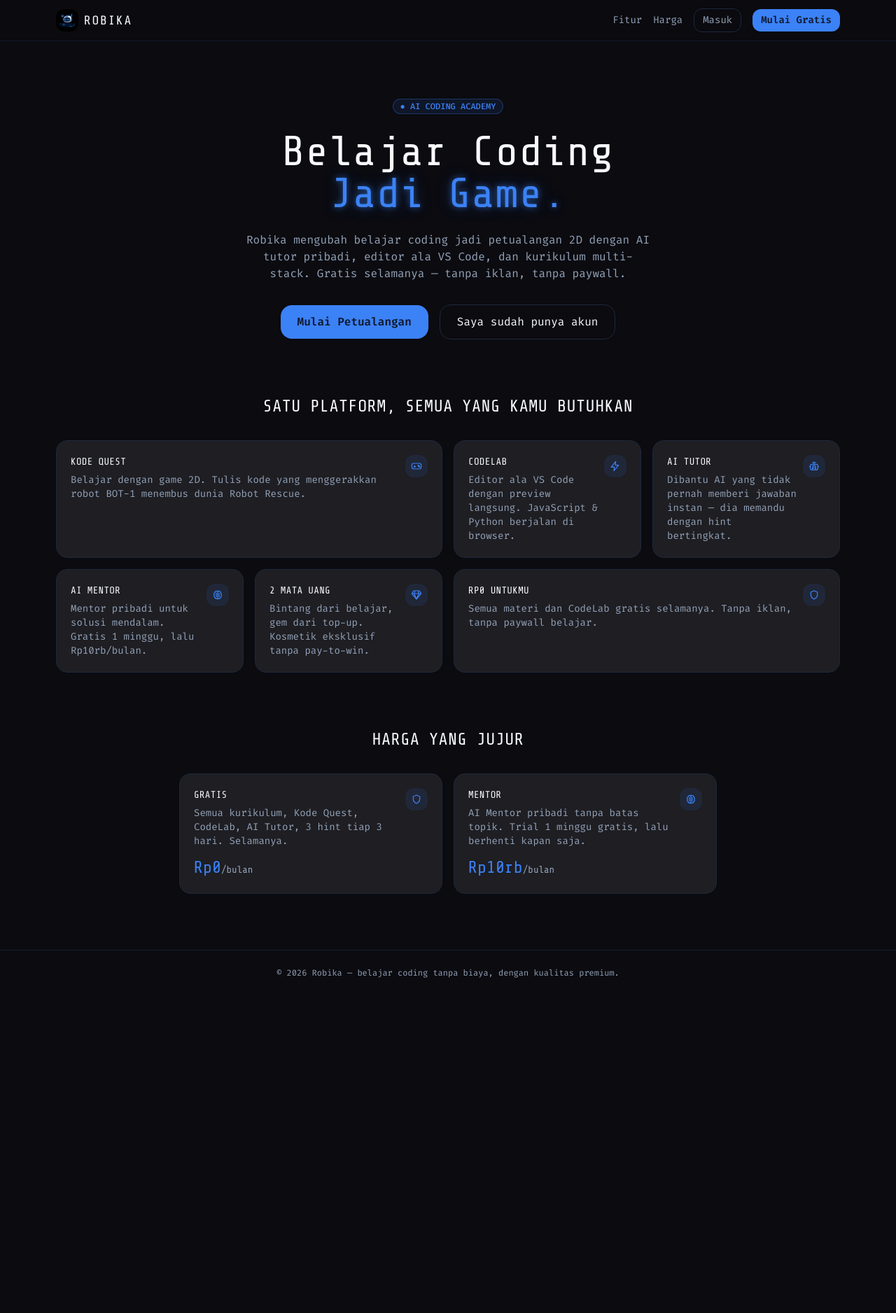
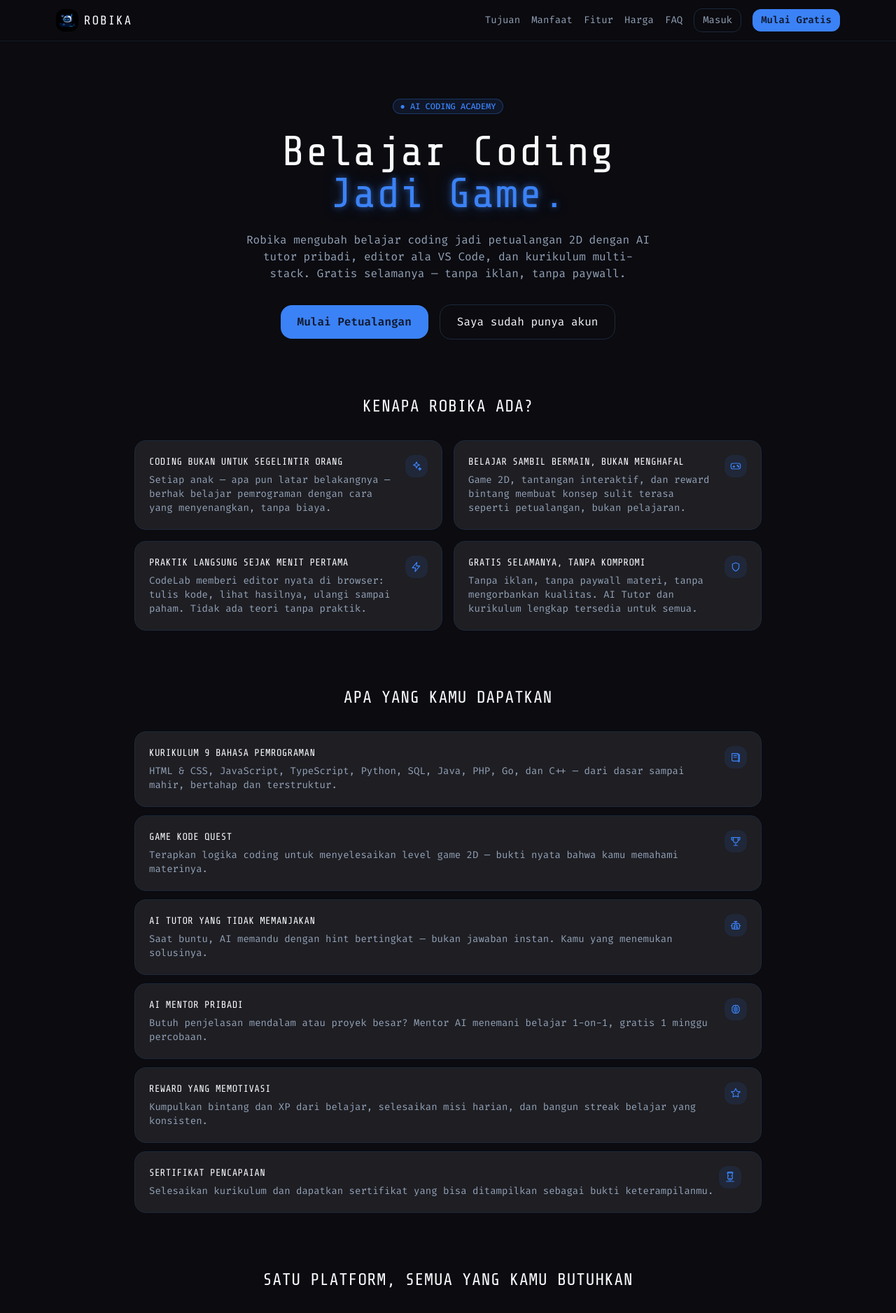
Before and after one commit to rezzanurbaitulloh-gif/robika, a Next.js app: page / in a window 1280 px wide. Shown: the top 1876 px of the page at 70% size. Before the commit the page ends 1422 px from the top, so only its background shows below. Built offline with nearby package versions, Linux system fonts and the light colour scheme.

Commit message:
feat(landing): section tujuan, manfaat, dan FAQ dengan navigasi

```diff
--- a/src/app/page.tsx
+++ b/src/app/page.tsx
@@ -57,11 +57,20 @@ export default function LandingPage() {
             </span>
           </Link>
           <nav className="flex items-center gap-4 text-sm text-muted-foreground">
+            <Link href="/#tujuan" className="hidden hover:text-foreground sm:inline">
+              Tujuan
+            </Link>
+            <Link href="/#manfaat" className="hidden hover:text-foreground sm:inline">
+              Manfaat
+            </Link>
             <Link href="/#fitur" className="hidden hover:text-foreground sm:inline">
               Fitur
             </Link>
             <Link href="/#pricing" className="hidden hover:text-foreground sm:inline">
               Harga
+            </Link>
+            <Link href="/#faq" className="hidden hover:text-foreground sm:inline">
+              FAQ
             </Link>
             <Link
               href="/login"
@@ -105,6 +114,82 @@ export default function LandingPage() {
             >
               Saya sudah punya akun
             </Link>
+          </div>
+        </section>
+
+        <section id="tujuan" className="pb-20">
+          <h2 className="mb-8 text-center font-display text-2xl tracking-wide text-foreground">
+            KENAPA ROBIKA ADA?
+          </h2>
+          <div className="mx-auto grid max-w-4xl gap-4 sm:grid-cols-2">
+            <BentoCard
+              title="Coding bukan untuk segelintir orang"
+              description="Setiap anak — apa pun latar belakangnya — berhak belajar pemrograman dengan cara yang menyenangkan, tanpa biaya."
+              icon={<Icon name="sparkles" size={16} />}
+            />
+            <BentoCard
+              title="Belajar sambil bermain, bukan menghafal"
+              description="Game 2D, tantangan interaktif, dan reward bintang membuat konsep sulit terasa seperti petualangan, bukan pelajaran."
+              icon={<Icon name="gamepad" size={16} />}
+            />
+            <BentoCard
+              title="Praktik langsung sejak menit pertama"
+              description="CodeLab memberi editor nyata di browser: tulis kode, lihat hasilnya, ulangi sampai paham. Tidak ada teori tanpa praktik."
+              icon={<Icon name="bolt" size={16} />}
+            />
+            <BentoCard
+              title="Gratis selamanya, tanpa kompromi"
+              description="Tanpa iklan, tanpa paywall materi, tanpa mengorbankan kualitas. AI Tutor dan kurikulum lengkap tersedia untuk semua."
+              icon={<Icon name="shield" size={16} />}
+            />
+          </div>
+        </section>
+
+        <section id="manfaat" className="pb-20">
+          <h2 className="mb-8 text-center font-display text-2xl tracking-wide text-foreground">
+            APA YANG KAMU DAPATKAN
+          </h2>
+          <div className="mx-auto max-w-4xl space-y-3">
+            {[
+              {
+                icon: <Icon name="book" size={16} />,
+                title: "Kurikulum 9 bahasa pemrograman",
+                desc: "HTML & CSS, JavaScript, TypeScript, Python, SQL, Java, PHP, Go, dan C++ — dari dasar sampai mahir, bertahap dan terstruktur.",
+              },
+              {
+                icon: <Icon name="trophy" size={16} />,
+                title: "Game Kode Quest",
+                desc: "Terapkan logika coding untuk menyelesaikan level game 2D — bukti nyata bahwa kamu memahami materinya.",
+              },
+              {
+                icon: <Icon name="robot" size={16} />,
+                title: "AI Tutor yang tidak memanjakan",
+                desc: "Saat buntu, AI memandu dengan hint bertingkat — bukan jawaban instan. Kamu yang menemukan solusinya.",
+              },
+              {
+                icon: <Icon name="brain" size={16} />,
+                title: "AI Mentor pribadi",
+                desc: "Butuh penjelasan mendalam atau proyek besar? Mentor AI menemani belajar 1-on-1, gratis 1 minggu percobaan.",
+              },
+              {
+                icon: <Icon name="star" size={16} />,
+                title: "Reward yang memotivasi",
+                desc: "Kumpulkan bintang dan XP dari belajar, selesaikan misi harian, dan bangun streak belajar yang konsisten.",
+              },
+              {
+                icon: <Icon name="certificate" size={16} />,
+                title: "Sertifikat pencapaian",
+                desc: "Selesaikan kurikulum dan dapatkan sertifikat yang bisa ditampilkan sebagai bukti keterampilanmu.",
+              },
+            ].map((item) => (
+              <BentoCard
+                key={item.title}
+                title={item.title}
+                description={item.desc}
+                icon={item.icon}
+                className="items-start"
+              />
+            ))}
           </div>
         </section>
 
@@ -152,6 +237,56 @@ export default function LandingPage() {
             />
           </div>
         </section>
+      <section id="faq" className="pb-20">
+          <h2 className="mb-8 text-center font-display text-2xl tracking-wide text-foreground">
+            PERTANYAAN YANG SERING DITANYAKAN
+          </h2>
+          <div className="mx-auto max-w-3xl space-y-3">
+            {[
+              {
+                q: "Benarkah Robika gratis selamanya?",
+                a: "Ya. Semua kurikulum, Kode Quest, CodeLab, dan AI Tutor gratis selamanya tanpa iklan dan tanpa paywall. Satu-satunya fitur berbayar adalah AI Mentor (Rp10rb/bulan) dengan trial gratis 1 minggu — dan kamu bisa berhenti kapan saja.",
+              },
+              {
+                q: "Apakah saya harus bisa coding dulu?",
+                a: "Tidak. Robika dirancang untuk pemula total: setiap bahasa dimulai dari nol dengan materi bertahap, latihan langsung, dan AI Tutor yang memandu tanpa memberi jawaban instan.",
+              },
+              {
+                q: "Untuk usia berapa Robika cocok?",
+                a: "Robika cocok untuk pelajar SMP/SMA ke atas dan siapa pun yang ingin mulai coding. Materi disusun sederhana dan menyenangkan, namun cukup dalam untuk membangun fondasi yang serius.",
+              },
+              {
+                q: "Bahasa pemrograman apa saja yang diajarkan?",
+                a: "Saat ini 9 bahasa: HTML & CSS, JavaScript, TypeScript, Python, SQL, Java, PHP, Go, dan C++. Setiap bahasa punya kurikulum lengkap dengan topik mendalam, contoh kode, dan kuis.",
+              },
+              {
+                q: "Apakah bisa diakses dari HP?",
+                a: "Bisa. Robika adalah aplikasi web yang dioptimalkan untuk layar ponsel dan bisa dipasang sebagai aplikasi (PWA) — jalankan offline untuk materi yang sudah dimuat.",
+              },
+              {
+                q: "Bagaimana cara saya mendapat bantuan saat buntu?",
+                a: "Gunakan AI Tutor yang memberi hint bertingkat, tanyakan ke AI Mentor (setelah aktivasi trial), atau ulangi materi modul — kunci belajar coding adalah mencoba dan memperbaiki sendiri.",
+              },
+            ].map((item) => (
+              <details
+                key={item.q}
+                className="group rounded-xl border border-border bg-background px-5 py-4 transition hover:border-accent/40"
+              >
+                <summary className="flex cursor-pointer list-none items-center justify-between gap-4 font-semibold text-foreground [&::-webkit-details-marker]:hidden">
+                  {item.q}
+                  <Icon
+                    name="chevronRight"
+                    size={14}
+                    className="shrink-0 transition group-open:rotate-90"
+                  />
+                </summary>
+                <p className="mt-3 text-sm leading-relaxed text-muted-foreground">
+                  {item.a}
+                </p>
+              </details>
+            ))}
+          </div>
+        </section>
       </main>
 
       <footer className="border-t border-border/60 py-6 text-center text-xs text-muted-foreground">
```
